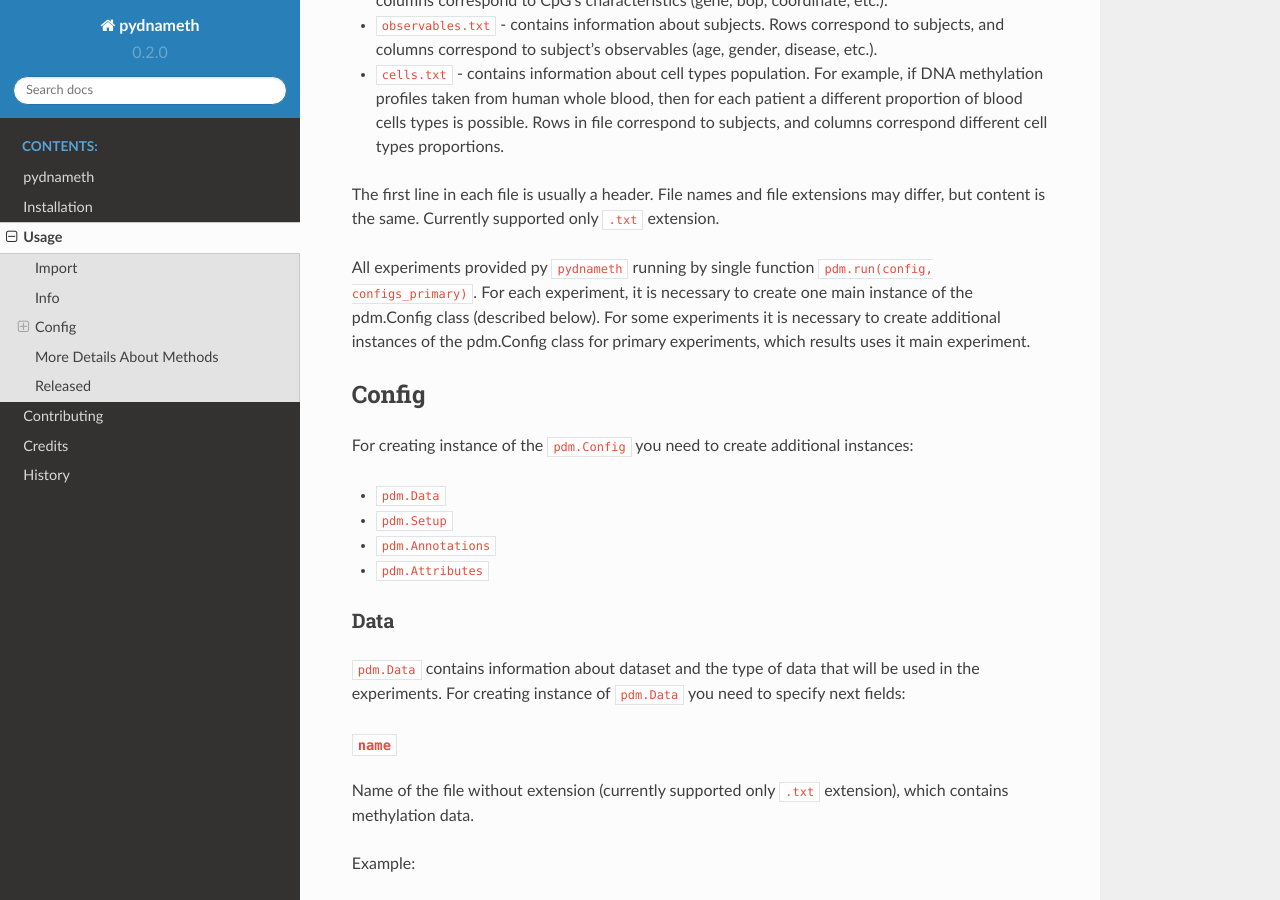
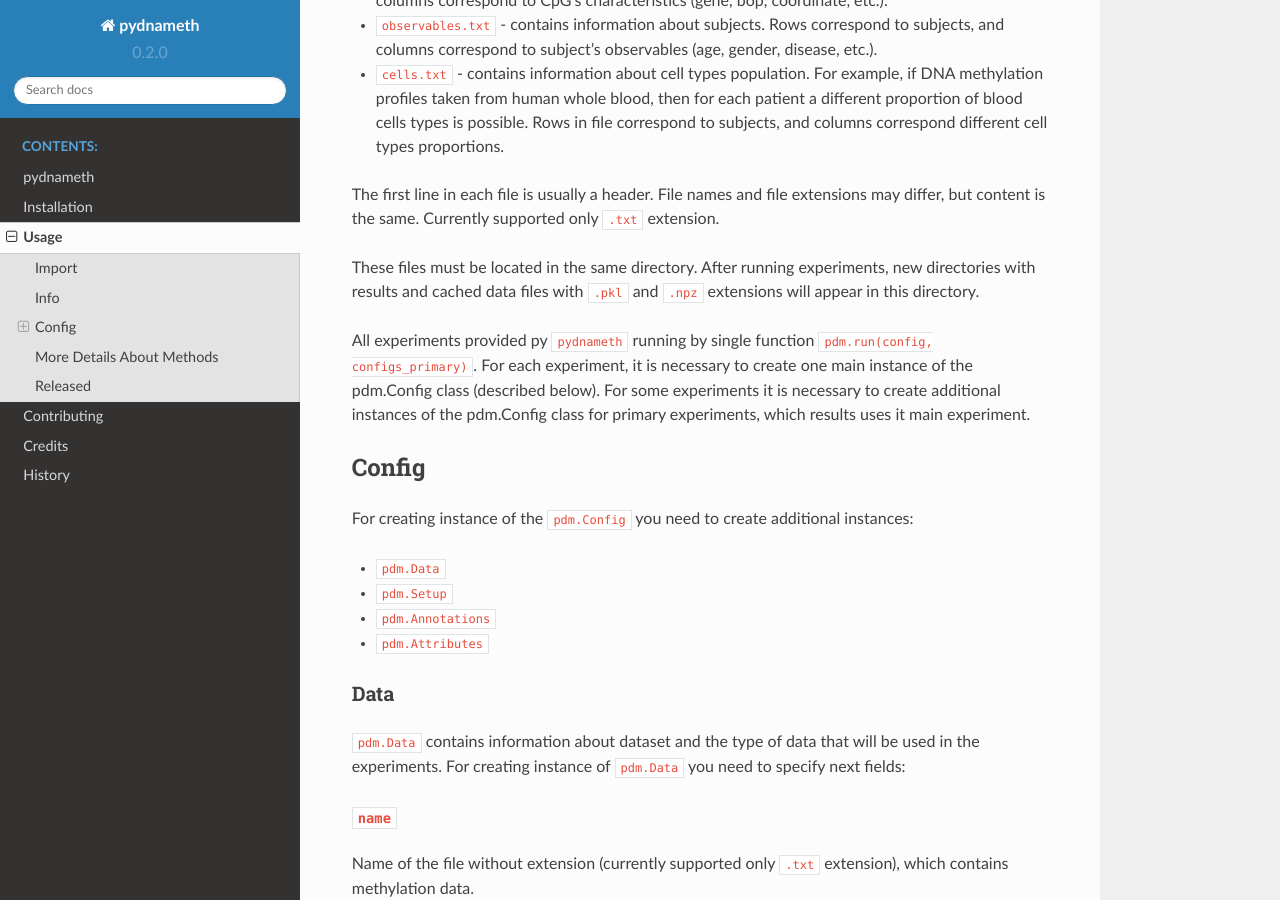
Before and after one commit to alexsoll/pydnameth, a Sphinx documentation site: the page built from docs/usage.rst, in a window 1280 px wide and 900 px high, scrolled down 520 px. Built offline with Sphinx 7.4.7 and the Read the Docs theme 2.0.0, drawn with Linux system fonts in a browser that asks for light colours; pages that are not in the unit, such as notebooks, are missing from menus.

Commit message:
Added  info about generated files and directories to docs.

```diff
--- a/docs/usage.rst
+++ b/docs/usage.rst
@@ -30,9 +30,13 @@ As a rule, 4 files are provided in each methylation dataset:
 The first line in each file is usually a header. File names and file extensions may differ, but content is the same.
 Currently supported only ``.txt`` extension.
 
+These files must be located in the same directory. After running experiments, new directories with results
+and cached data files with ``.pkl`` and ``.npz`` extensions will appear in this directory.
+
 All experiments provided py ``pydnameth`` running by single function ``pdm.run(config, configs_primary)``.
 For each experiment, it is necessary to create one main instance of the pdm.Config class (described below).
-For some experiments it is necessary to create additional instances of the pdm.Config class for primary experiments, which results uses it main experiment.
+For some experiments it is necessary to create additional instances of the pdm.Config class for primary experiments,
+which results uses it main experiment.
 
 ------
 Config
```
